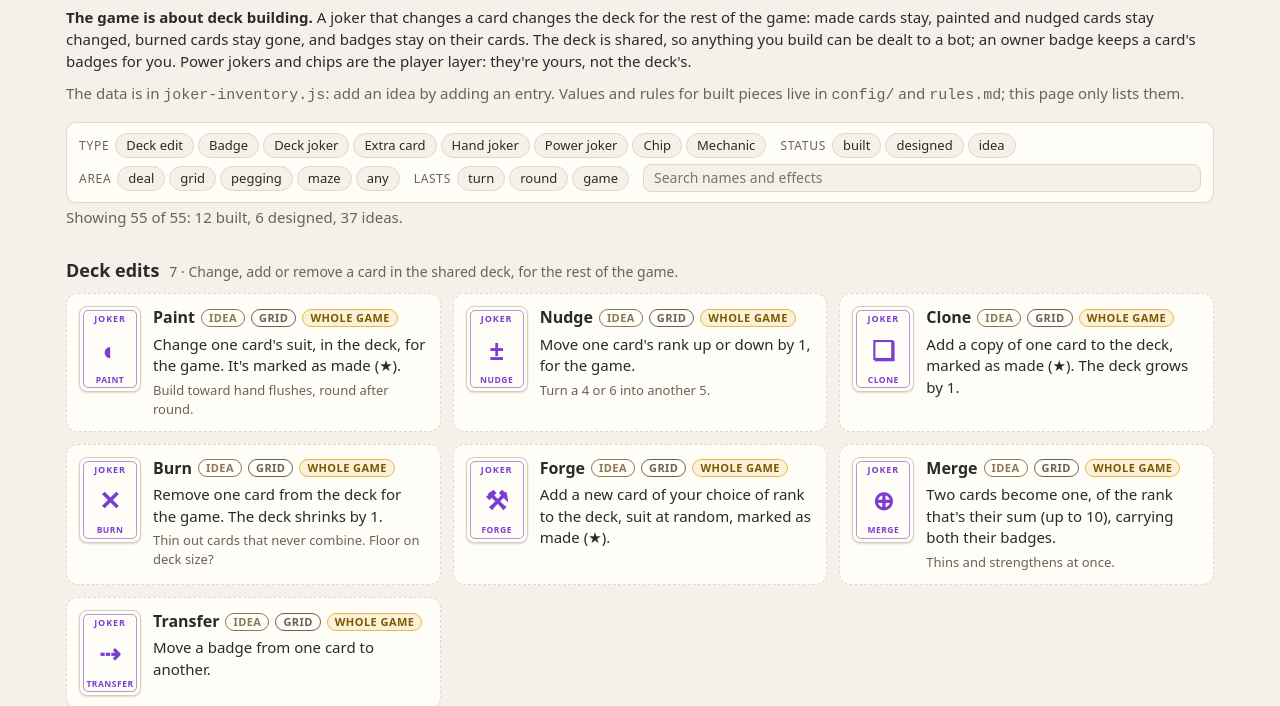
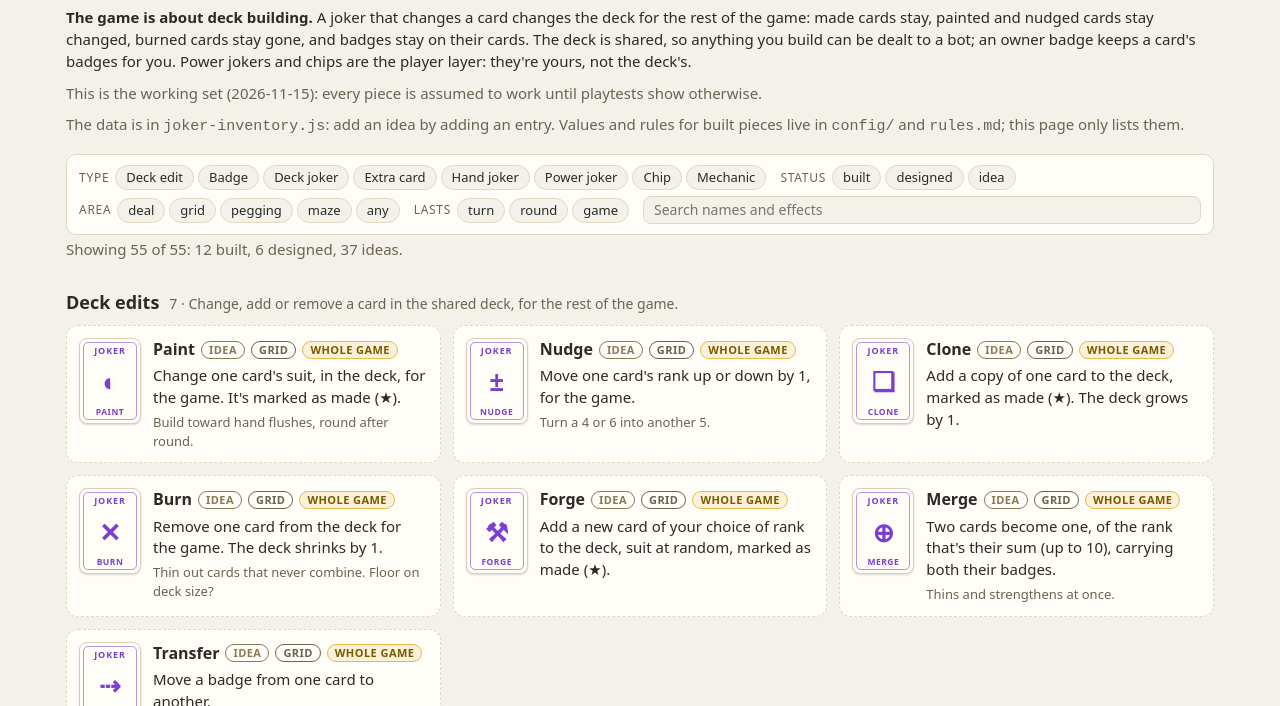
Before and after one commit to robotpony/warped-cards, a plain HTML site: page cribbage/minigames/mocks/joker-inventory.html in a window 1280 px wide. Shown: the part 93-799 px from the top of the page. Drawn offline with Linux system fonts and the light colour scheme; a web font is replaced by a local one.

Commit message:
Joker inventory is the working set until playtests say otherwise

```diff
--- a/cribbage/minigames/mocks/joker-inventory.html
+++ b/cribbage/minigames/mocks/joker-inventory.html
@@ -76,6 +76,7 @@
   <h1>Joker inventory</h1>
   <p class="muted">Every joker, chip, badge, deck edit, extra card and joker-driven mechanic for Noddy Yookerspiel, built or not, in one place to ideate from. Ideas are dashed.</p>
   <p><strong>The game is about deck building.</strong> A joker that changes a card changes the deck for the rest of the game: made cards stay, painted and nudged cards stay changed, burned cards stay gone, and badges stay on their cards. The deck is shared, so anything you build can be dealt to a bot; an owner badge keeps a card's badges for you. Power jokers and chips are the player layer: they're yours, not the deck's.</p>
+  <p class="muted">This is the working set (2026-11-15): every piece is assumed to work until playtests show otherwise.</p>
   <p class="muted"> The data is in <code>joker-inventory.js</code>: add an idea by adding an entry. Values and rules for built pieces live in <code>config/</code> and <code>rules.md</code>; this page only lists them.</p>
 
   <div class="filters" role="group" aria-label="Filters">
```
Also changed, not shown: 1 other file.
